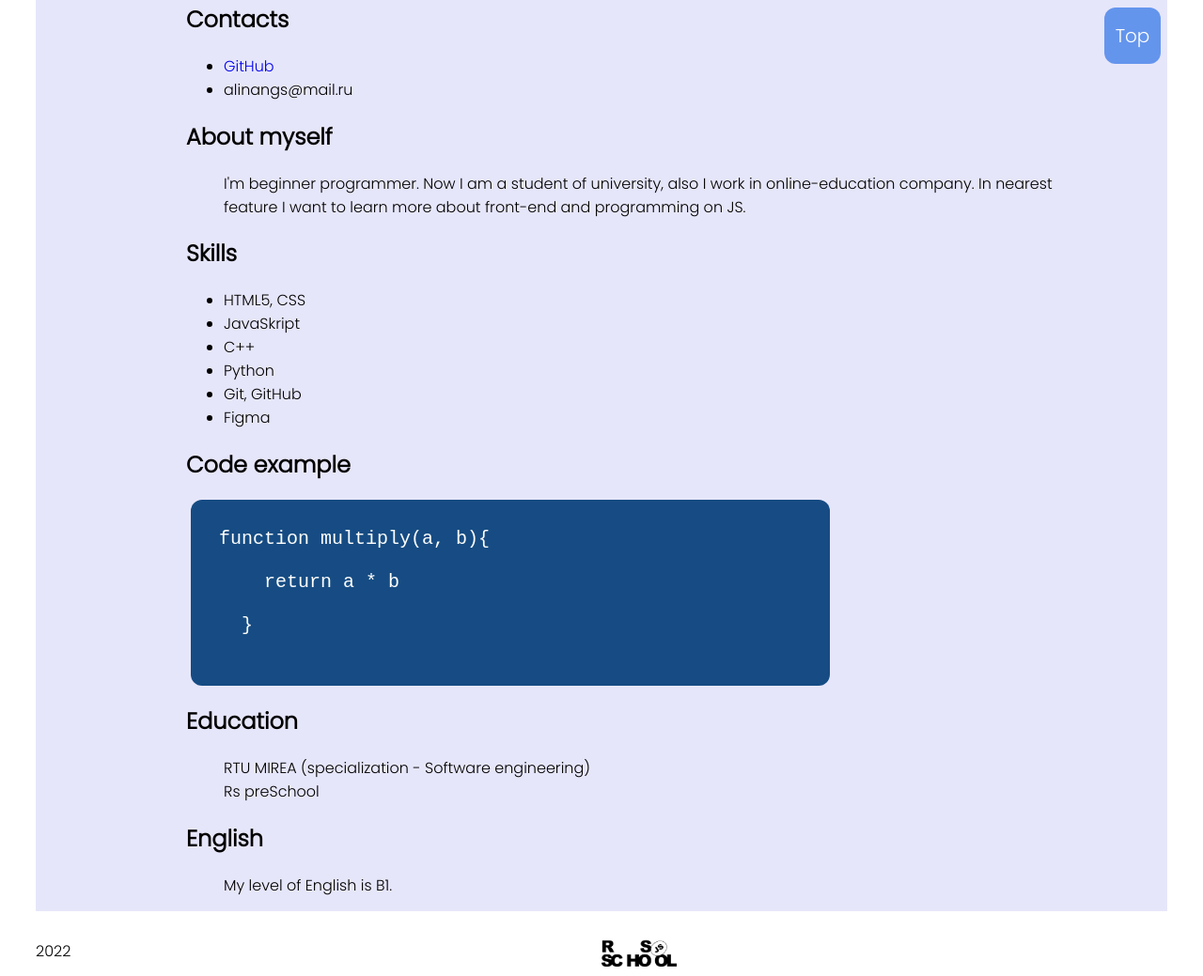
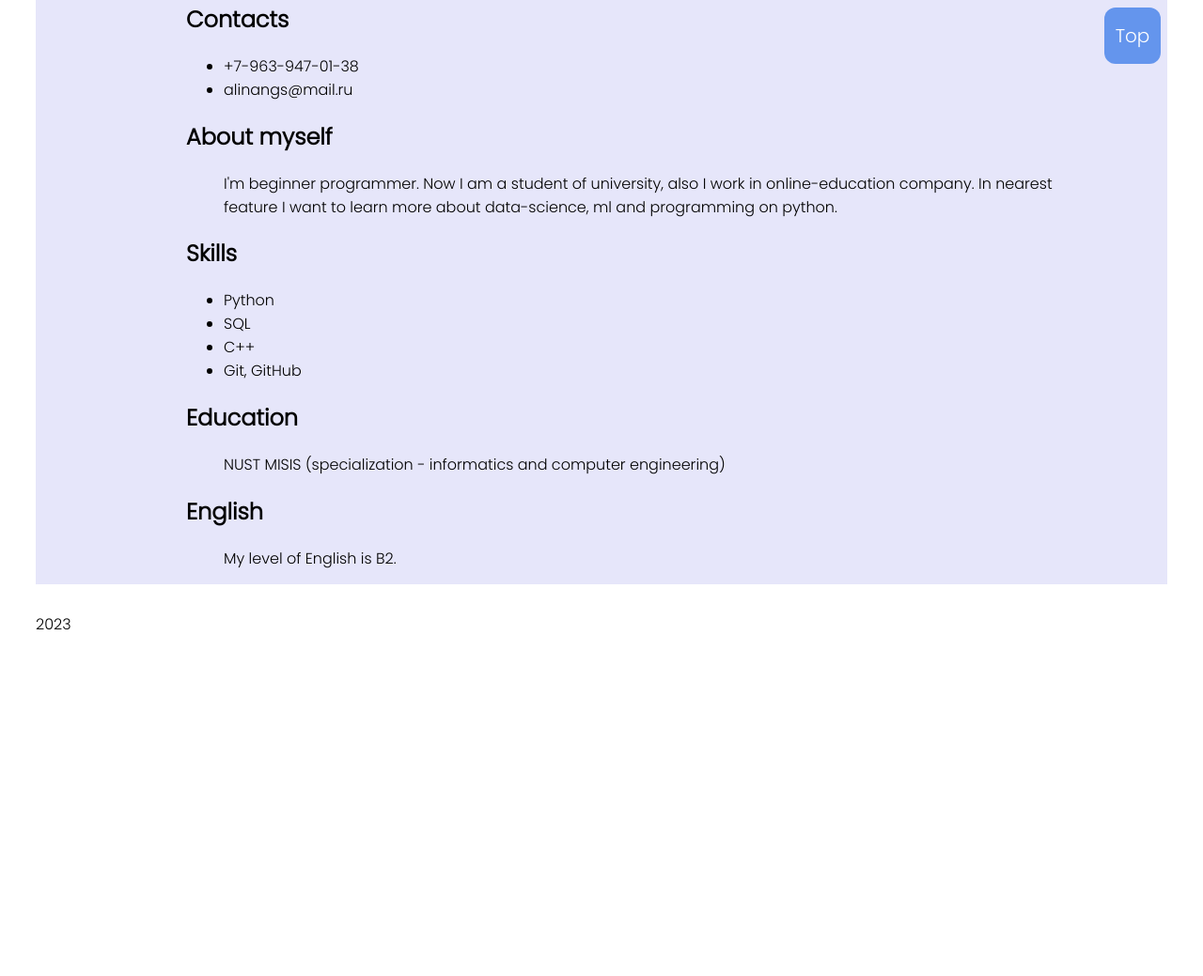
Before and after one commit to alinaaved/rsschool-cv, a plain HTML site: page index.html in a window 1280 px wide. Shown: the part 687-1726 px from the top of the page at 94% size. After the commit the page ends 1389 px from the top, so only its background shows below. Drawn offline with Linux system fonts and the light colour scheme.

Commit message:
Update index.html

```diff
--- a/index.html
+++ b/index.html
@@ -22,36 +22,26 @@
         <main>
             <h2>Contacts</h2>
             <ul>
-                <li><a href="https://github.com/alinaaved">GitHub</a></li>
+                <li>+7-963-947-01-38</a></li>
                 <li>alinangs@mail.ru</li>
             </ul>
             <h2>About myself</h2>
-            <div class = "about">I'm beginner programmer. Now I am a student of university, also I work in online-education company. In nearest feature I want to learn more about front-end and programming on JS. </div>
+            <div class = "about">I'm beginner programmer. Now I am a student of university, also I work in online-education company. In nearest feature I want to learn more about data-science, ml and programming on python. </div>
             <h2>Skills</h2>
             <ul>
-                <li>HTML5, CSS</li>
-                <li>JavaSkript</li>
+                <li>Python</li>
+                <li>SQL</li>
                 <li>C++</li>
-                <li>Python</li>
                 <li>Git, GitHub</li>
-                <li>Figma</li>
             </ul>
-            <h2>Code example</h2>
-
-            <p ><pre class="code_ex">
-function multiply(a, b){<br>
-    return a * b<br>
-  }
-            </pre></p>
             <h2>Education</h2>
-            <div class = "about">RTU MIREA (specialization - Software engineering)</div>
-            <div class = "about">Rs preSchool</div>
+            <div class = "about">NUST MISIS (specialization - informatics and computer engineering)</div>
             <h2>English</h2>
-            <div class = "about">My level of English is B1.</div>
+            <div class = "about">My level of English is B2.</div>
         </main>
         <footer>
-            <div class = "foot">2022</div>
-            <div class = "foot"><a  href="https://rs.school/js/"><img class = "rs_logo"src="./assets/rs_school_js.jpg"> </a></div>
+            <div class = "foot">2023</div>
+
         </footer>
     </div>
 </body>
```
